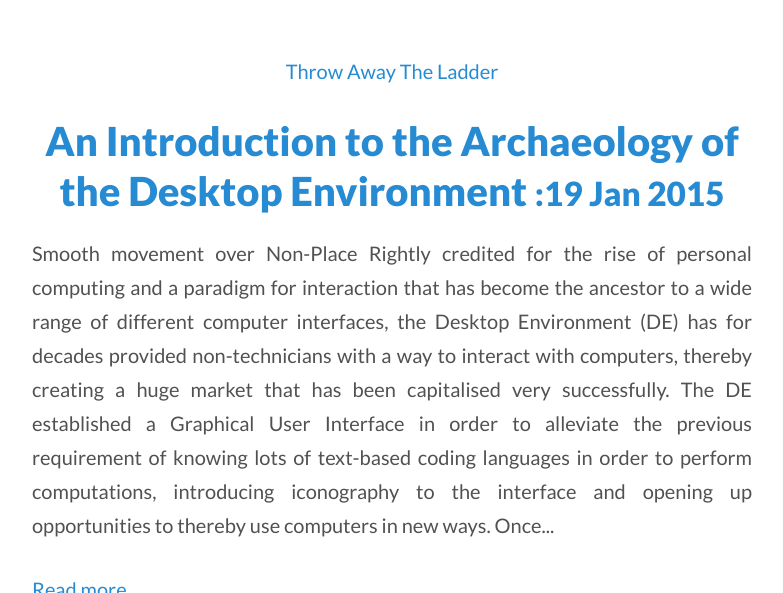
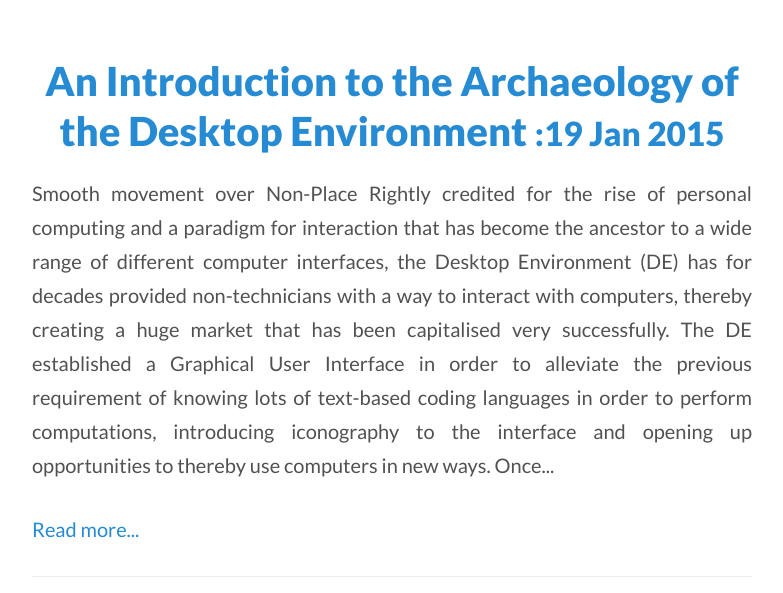
Before and after one commit to robSafar/whereof-thereof.github.io, a Jekyll site: the page built from index.html, in a window 1280 px wide and 900 px high, scrolled down 613 px, cut to the strip 201-794 px from the top of the window. Shown: the whole strip, without its empty margins (248-1031 px from the left). Built offline with Jekyll 4.4.1, drawn with Linux system fonts in a browser that asks for light colours; a script that is not in the unit is left out; comment, search, counter and statistics services are not loaded; some of the changed text lies outside the part shown.

Commit message:
Medium embed footer

```diff
--- a/_includes/footer.html
+++ b/_includes/footer.html
@@ -2,6 +2,7 @@
 <div class="social">
     <a href="http://github.com/whereof-thereof" target="blank"><img src="https://whereofthereofmedia.s3.amazonaws.com/icon-github.png" alt="GitHub"></a>
     <a href="http://twitter.com/robsafar" target="blank"><img src="https://whereofthereofmedia.s3.amazonaws.com/icon-twitter.png" alt="Twitter"></a>
+    <div style="width: 400px; margin-left: auto; margin-right: auto;"><script async src="https://static.medium.com/embed.js"></script><a class="m-collection" href="https://medium.com/throw-away-the-ladder">Throw Away The Ladder</a></div>
 </div>
 <div><p><a href="../sitemap.xml">Sitemap</a> &bull; <a href="../atom.xml">RSS</a></p></div>
 <p><sub>This work is licensed under a <a rel="license" href="http://creativecommons.org/licenses/by-nc/4.0/">Creative Commons Attribution-NonCommercial 4.0 International License</a>.</sub></p>
--- a/_layouts/home.html
+++ b/_layouts/home.html
@@ -19,8 +19,6 @@
     <div class="container content main-content">
 
       {{ content }}
-
-        <script async src="https://static.medium.com/embed.js"></script><a class="m-collection" data-collapsed="true" href="https://medium.com/throw-away-the-ladder">Throw Away The Ladder</a>
 
     </div>
 
```
